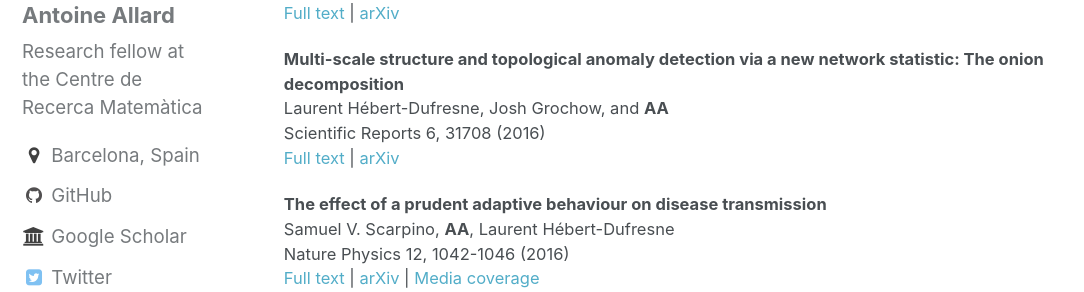
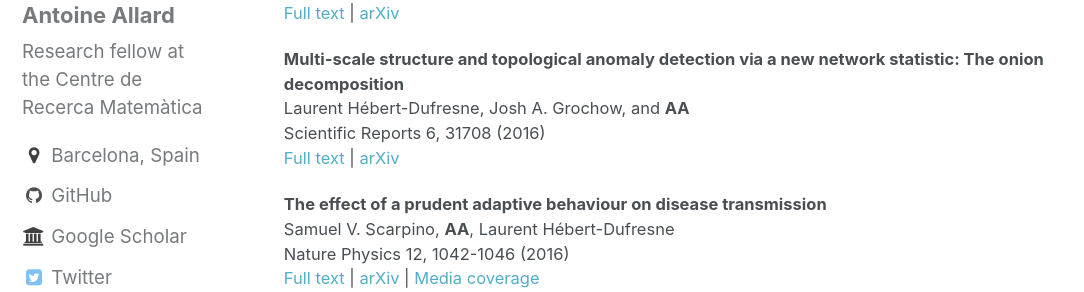
Before and after one commit to antoineallard/antoineallard.github.io, a Jekyll site: the page built from _pages/publications.md, in a window 1280 px wide and 900 px high, scrolled down 1309 px. Shown: the part 162-454 px from the top of the window, without its empty margins (0-1084 px from the left). Built offline with Jekyll 4.4.1, drawn with Linux system fonts in a browser that asks for light colours.

Commit message:
correction typo

```diff
--- a/_pages/publications.md
+++ b/_pages/publications.md
@@ -82,7 +82,7 @@ Physical Review E 94, 022317 (2016)<br>
 
 <a id="OD"></a>
 **Multi-scale structure and topological anomaly detection via a new network statistic: The onion decomposition**<br>
-Laurent H&eacute;bert-Dufresne, Josh Grochow, and **AA**<br>
+Laurent H&eacute;bert-Dufresne, Josh A. Grochow, and **AA**<br>
 Scientific Reports 6, 31708 (2016)<br>
   [Full text](http://dx.doi.org/10.1038/srep31708)
   &#124;
```
